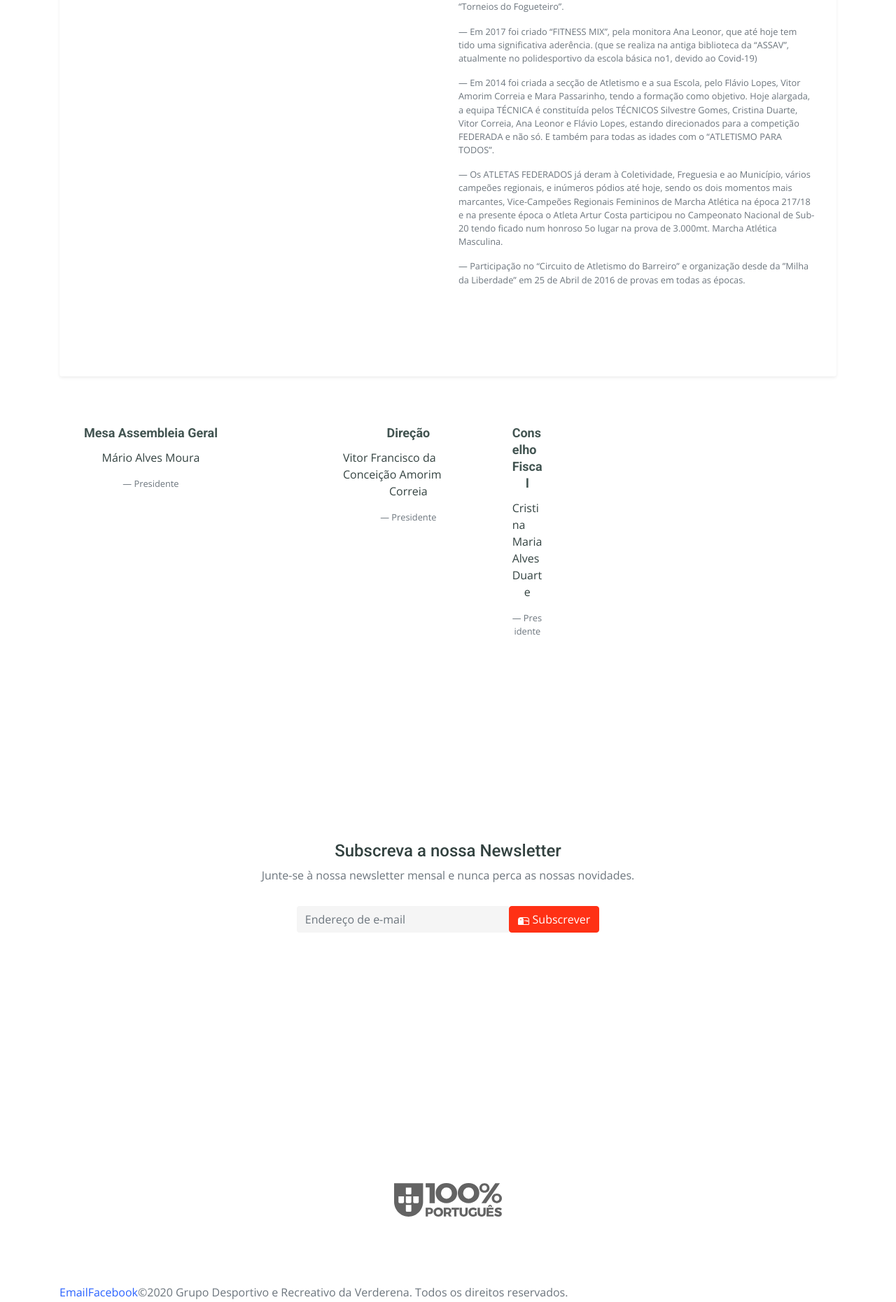
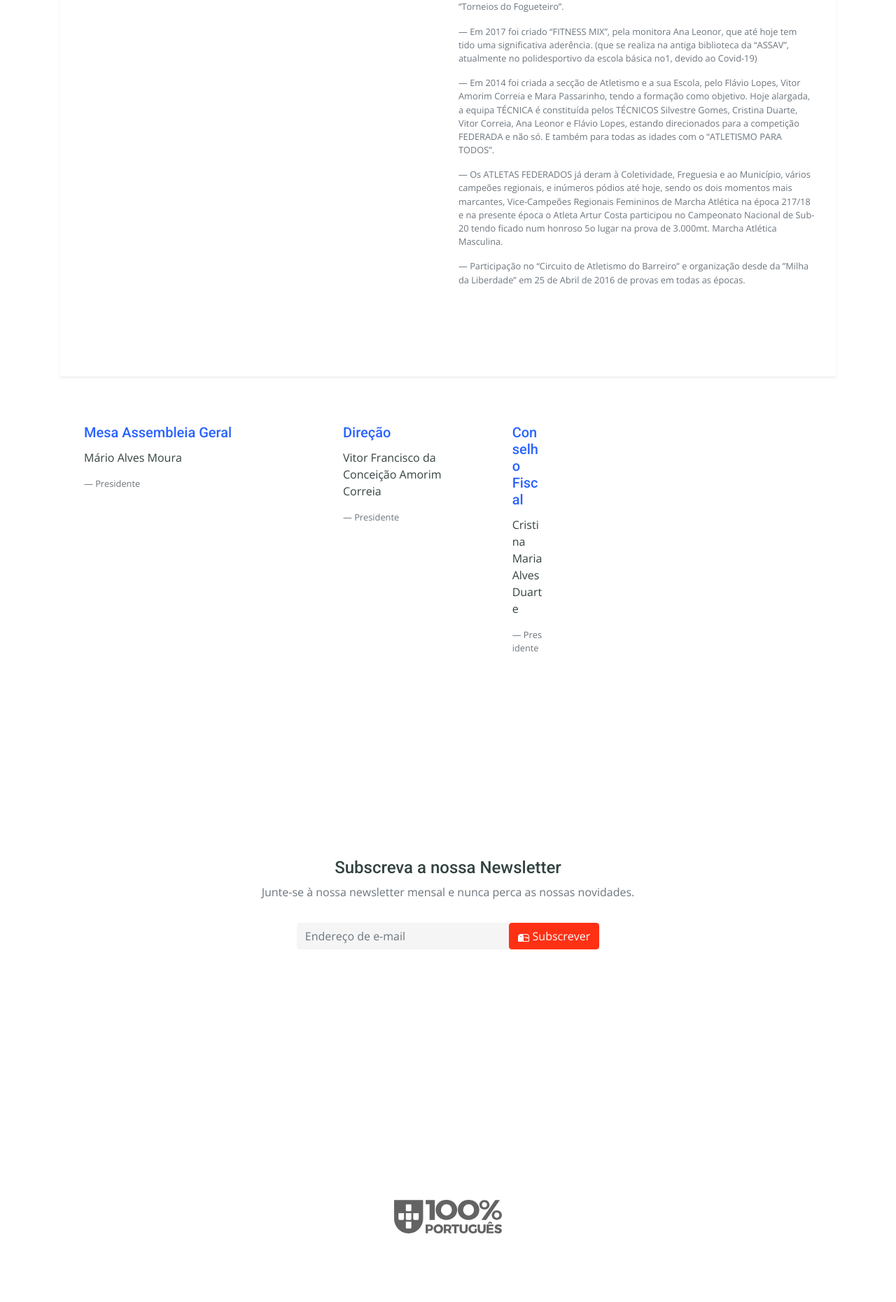
Before and after one commit to GDR-Verderena/gdr-verderena.github.io, a Jekyll site: the page built from about/index.html, in a window 1280 px wide. Shown: the part 4539-6400 px from the top of the page at 70% size. Built offline with Jekyll 4.4.1, drawn with Linux system fonts in a browser that asks for light colours; nearby versions of some CDN libraries; library files that are not in the unit come from our copies.

Commit message:
Update index.html

```diff
--- a/about/index.html
+++ b/about/index.html
@@ -214,7 +214,7 @@ title: G. D. R. Verderena
 
 
 
-      <div class="container more-services" id="corpo">
+      <div class="container " id="corpo">
 
         <div class="row">
           <div class="col-lg-4 col-md-6 d-flex mb-5 mb-lg-0">
```
